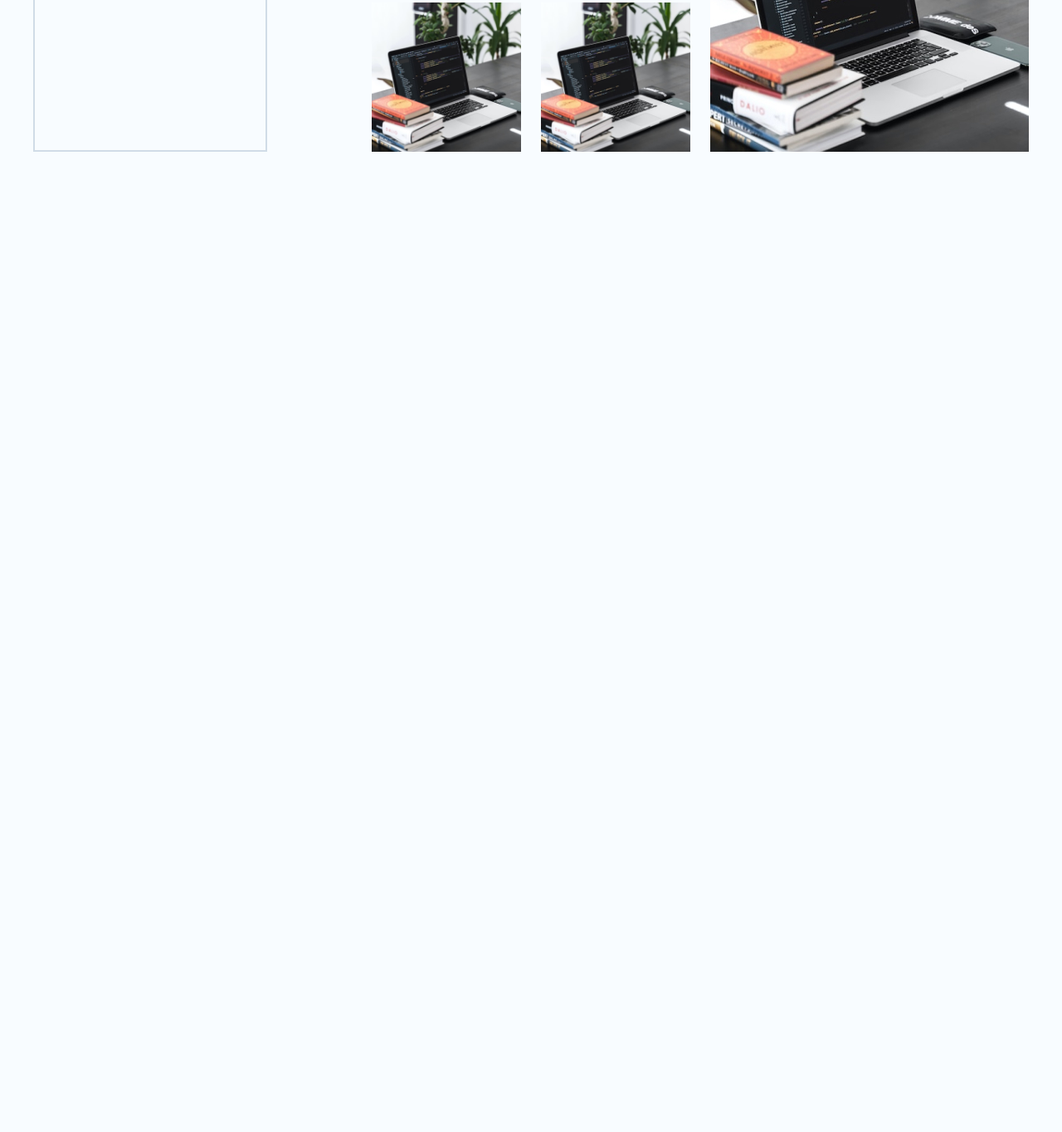
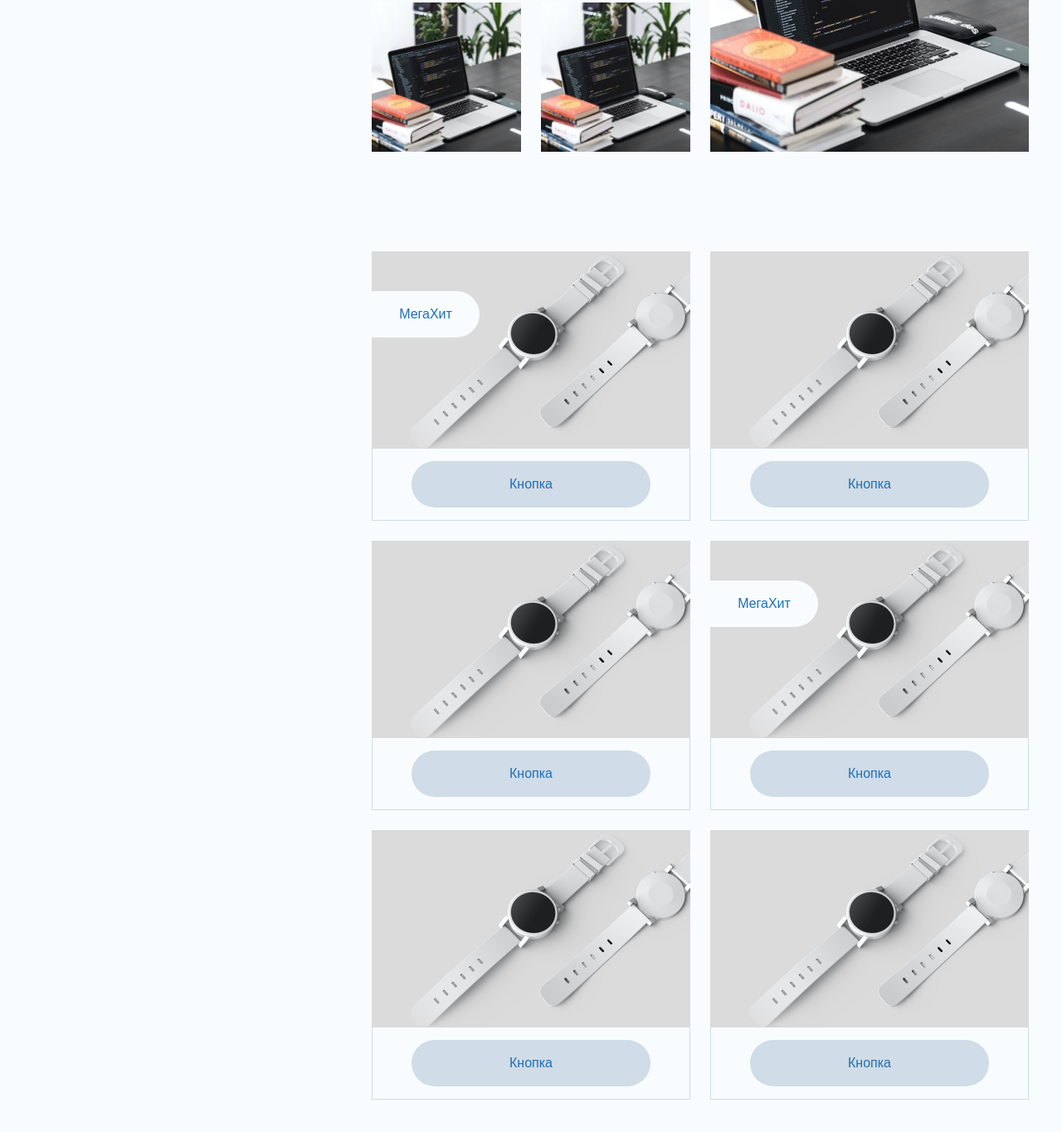
Before and after one commit to otabekmbw124/HomeWork, a plain HTML site: page lesson/intro-69/index.html in a window 1280 px wide. Shown: the part 1383-2748 px from the top of the page at 83% size. Before the commit the page ends 1686 px from the top, so only its background shows below. Drawn offline with Linux system fonts and the light colour scheme; a web font is replaced by a local one.

Commit message:
Add files via upload

```diff
--- a/lesson/intro-69/css/style.css
+++ b/lesson/intro-69/css/style.css
@@ -146,13 +146,32 @@ body {
 
 /* ================================================================= */
 
+
+.main__body {
+  width: 100%;
+  max-width: 792px;
+}
+
+
 .main__general {
   padding: 120px 0;
 }
 
+
 .main__wrapper {
   display: flex;
-  gap: 126px;
+  align-items: start;
+  justify-content: space-between;
+  gap: 30px;
+}
+
+.main__sidebar{
+  position: sticky;
+  top: 5vh;
+}
+
+.main__gallery {
+  margin-bottom: 15.1%;
 }
 
 .sidebar {
@@ -161,6 +180,7 @@ body {
   max-width: 282px;
   width: 100%;
   border: 2px solid #D0DCE7;
+  min-height: 60vh;
 }
 
 .sidebar__item {
@@ -233,6 +253,7 @@ body {
 
 /* ====================================================== */
 
+
 .gallery {
   display: grid;
   grid-template-columns: repeat(4, 1fr);
@@ -245,6 +266,7 @@ body {
   display: block;
   position: relative;
   overflow: hidden;
+  padding-bottom: 180px;
 }
 
 .gallery__img:hover .gallery__hint {
@@ -253,7 +275,15 @@ body {
 }
 
 .gallery__img img {
+  position: absolute;
+  top: 0;
+  left: 0;
+  bottom: 0;
+  right: 0;
   width: 100%;
+  height: 100%;
+  object-fit: cover;
+  object-position: 50% 50%;
 }
 
 .gallery__img--large-left {
@@ -287,3 +317,82 @@ body {
   transition: all .5s;
   transform: translateY(100%);
 }
+
+/* ===================================================== */
+
+.products {
+  display: grid;
+  grid-template-columns: repeat(2, 1fr);
+  gap: 24px;
+}
+
+.products__item {}
+
+.products__item-img {
+  position: relative;
+  padding-bottom: 62%;
+}
+
+.products__item-img img {
+  position: absolute;
+  top: 0;
+  left: 0;
+  width: 100%;
+  height: 100%;
+  object-fit: cover;
+  object-position: 50% 50%;
+}
+
+.products__item-badge {
+  position: absolute;
+  top: 20.168%;
+  color: #1D6FB6;
+  padding: 4.7% 7.6%;
+  border-radius: 0px 100px 100px 0px;
+  background: #F8FCFF;
+  min-width: 33.856%;
+  text-align: center;
+  animation: badge-active 2s infinite alternate;
+}
+
+.products__body {
+  border: 1px #D0DCE7 solid;
+  border-top: none;
+  padding: 15px 12px;
+}
+
+.products__body-button {
+  margin: 0 auto;
+}
+
+@keyframes badge-active{
+  0%{
+    width: 33.856%;
+  }
+
+  66.666%{
+    width: 33.856%;
+  }
+
+  100%{
+    width: 38.55%;
+  }
+}
+
+
+/* ======================================== */
+
+.footer{
+  background: #788088;
+  color: #F8FCFF;
+  font-weight: 400;
+  text-align: center;
+  padding: 30px 0;
+}
+
+.footer__inner{
+  display: flex;
+  justify-content: center;
+  align-items: center;
+  gap: 10px;
+}
--- a/lesson/intro-69/index.html
+++ b/lesson/intro-69/index.html
@@ -56,22 +56,29 @@
           <ul class="hero__list">
             <li class="hero__list-item">
               <svg width="21" height="20" viewBox="0 0 21 20" fill="none" xmlns="http://www.w3.org/2000/svg">
-                <path d="M16 20H6V7L13 0L14.25 1.25C14.3667 1.36667 14.4627 1.525 14.538 1.725C14.6133 1.925 14.6507 2.11667 14.65 2.3V2.65L13.55 7H19C19.5333 7 20 7.2 20.4 7.6C20.8 8 21 8.46667 21 9V11C21 11.1167 20.9877 11.2417 20.963 11.375C20.9383 11.5083 20.9007 11.6333 20.85 11.75L17.85 18.8C17.7 19.1333 17.45 19.4167 17.1 19.65C16.75 19.8833 16.3833 20 16 20ZM4 7V20H0V7H4Z" fill="#F8FCFF"/>
-                </svg>
+                <path
+                  d="M16 20H6V7L13 0L14.25 1.25C14.3667 1.36667 14.4627 1.525 14.538 1.725C14.6133 1.925 14.6507 2.11667 14.65 2.3V2.65L13.55 7H19C19.5333 7 20 7.2 20.4 7.6C20.8 8 21 8.46667 21 9V11C21 11.1167 20.9877 11.2417 20.963 11.375C20.9383 11.5083 20.9007 11.6333 20.85 11.75L17.85 18.8C17.7 19.1333 17.45 19.4167 17.1 19.65C16.75 19.8833 16.3833 20 16 20ZM4 7V20H0V7H4Z"
+                  fill="#F8FCFF" />
+              </svg>
 
               Преимущество
             </li>
             <li class="hero__list-item">
               <svg width="21" height="20" viewBox="0 0 21 20" fill="none" xmlns="http://www.w3.org/2000/svg">
-                <path d="M16 20H6V7L13 0L14.25 1.25C14.3667 1.36667 14.4627 1.525 14.538 1.725C14.6133 1.925 14.6507 2.11667 14.65 2.3V2.65L13.55 7H19C19.5333 7 20 7.2 20.4 7.6C20.8 8 21 8.46667 21 9V11C21 11.1167 20.9877 11.2417 20.963 11.375C20.9383 11.5083 20.9007 11.6333 20.85 11.75L17.85 18.8C17.7 19.1333 17.45 19.4167 17.1 19.65C16.75 19.8833 16.3833 20 16 20ZM4 7V20H0V7H4Z" fill="#F8FCFF"/>
-                </svg>
+                <path
+                  d="M16 20H6V7L13 0L14.25 1.25C14.3667 1.36667 14.4627 1.525 14.538 1.725C14.6133 1.925 14.6507 2.11667 14.65 2.3V2.65L13.55 7H19C19.5333 7 20 7.2 20.4 7.6C20.8 8 21 8.46667 21 9V11C21 11.1167 20.9877 11.2417 20.963 11.375C20.9383 11.5083 20.9007 11.6333 20.85 11.75L17.85 18.8C17.7 19.1333 17.45 19.4167 17.1 19.65C16.75 19.8833 16.3833 20 16 20ZM4 7V20H0V7H4Z"
+                  fill="#F8FCFF" />
+              </svg>
               Преимущество
             </li>
             <li class="hero__list-item">
               <svg width="21" height="20" viewBox="0 0 21 20" fill="none" xmlns="http://www.w3.org/2000/svg">
-                <path d="M16 20H6V7L13 0L14.25 1.25C14.3667 1.36667 14.4627 1.525 14.538 1.725C14.6133 1.925 14.6507 2.11667 14.65 2.3V2.65L13.55 7H19C19.5333 7 20 7.2 20.4 7.6C20.8 8 21 8.46667 21 9V11C21 11.1167 20.9877 11.2417 20.963 11.375C20.9383 11.5083 20.9007 11.6333 20.85 11.75L17.85 18.8C17.7 19.1333 17.45 19.4167 17.1 19.65C16.75 19.8833 16.3833 20 16 20ZM4 7V20H0V7H4Z" fill="#F8FCFF"/>
-                </svg>
-              Преимущество</li>
+                <path
+                  d="M16 20H6V7L13 0L14.25 1.25C14.3667 1.36667 14.4627 1.525 14.538 1.725C14.6133 1.925 14.6507 2.11667 14.65 2.3V2.65L13.55 7H19C19.5333 7 20 7.2 20.4 7.6C20.8 8 21 8.46667 21 9V11C21 11.1167 20.9877 11.2417 20.963 11.375C20.9383 11.5083 20.9007 11.6333 20.85 11.75L17.85 18.8C17.7 19.1333 17.45 19.4167 17.1 19.65C16.75 19.8833 16.3833 20 16 20ZM4 7V20H0V7H4Z"
+                  fill="#F8FCFF" />
+              </svg>
+              Преимущество
+            </li>
           </ul>
           <a href="#" class="button">Кнопка</a>
         </div>
@@ -83,7 +90,7 @@
     <div class="main__general">
       <div class="container">
         <div class="main__wrapper">
-          <aside class="sidebar">
+          <aside class="main__sidebar sidebar">
             <nav class="sidebar__nav">
               <ul class="sidebar__list">
                 <li class="sidebar__item">
@@ -108,7 +115,7 @@
             </nav>
           </aside>
           <div class="main__body">
-            <div class="gallery">
+            <div class="main__gallery gallery">
               <a href="" class="gallery__img gallery__img--large-left">
                 <img src="img/laptop.jpg" alt="Ноутбук">
                 <div class="gallery__hint">Подробнее</div>
@@ -150,12 +157,77 @@
                 <div class="gallery__hint">Подробнее</div>
               </a>
             </div>
+            <ul class="products">
+              <li class="products__item">
+                <div class="products__item-img">
+                  <img src="img/watch.jpg" alt="Часы">
+                  <div class="products__item-badge">
+                    МегаХит
+                  </div>
+                </div>
+                <div class="products__body">
+                  <a href="#" class="products__body-button button">Кнопка</a>
+                </div>
+              </li>
+              <li class="products__item">
+                <div class="products__item-img">
+                  <img src="img/watch.jpg" alt="Часы">
+                </div>
+                <div class="products__body">
+                  <a href="#" class="products__body-button button">Кнопка</a>
+                </div>
+              </li>
+              <li class="products__item">
+                <div class="products__item-img">
+                  <img src="img/watch.jpg" alt="Часы">
+                </div>
+                <div class="products__body">
+                  <a href="#" class="products__body-button button">Кнопка</a>
+                </div>
+              </li>
+              <li class="products__item">
+                <div class="products__item-img">
+                  <img src="img/watch.jpg" alt="Часы">
+                  <div class="products__item-badge">
+                    МегаХит
+                  </div>
+                </div>
+                <div class="products__body">
+                  <a href="#" class="products__body-button button">Кнопка</a>
+                </div>
+              </li>
+              <li class="products__item">
+                <div class="products__item-img">
+                  <img src="img/watch.jpg" alt="Часы">
+                </div>
+                <div class="products__body">
+                  <a href="#" class="products__body-button button">Кнопка</a>
+                </div>
+              </li>
+              <li class="products__item">
+                <div class="products__item-img">
+                  <img src="img/watch.jpg" alt="Часы">
+                </div>
+                <div class="products__body">
+                  <a href="#" class="products__body-button button">Кнопка</a>
+                </div>
+              </li>
+            </ul>
           </div>
         </div>
       </div>
     </div>
   </main>
-  <footer></footer>
+  <footer class="footer">
+    <div class="container">
+      <div class="footer__inner">
+        <svg width="20" height="20" viewBox="0 0 20 20" fill="none" xmlns="http://www.w3.org/2000/svg">
+          <path fill-rule="evenodd" clip-rule="evenodd" d="M10 20C4.477 20 0 15.523 0 10C0 4.477 4.477 0 10 0C15.523 0 20 4.477 20 10C20 15.523 15.523 20 10 20ZM10.286 6.75C8.283 6.75 6.75 8.253 6.75 10C6.75 11.747 8.283 13.25 10.286 13.25C10.797 13.25 11.281 13.15 11.716 12.973C11.8072 12.9358 11.9048 12.9169 12.0034 12.9174C12.1019 12.9179 12.1993 12.9378 12.2901 12.9759C12.3809 13.0141 12.4633 13.0698 12.5326 13.1398C12.6019 13.2098 12.6568 13.2928 12.694 13.384C12.7312 13.4752 12.7501 13.5728 12.7496 13.6714C12.7491 13.7699 12.7292 13.8673 12.6911 13.9581C12.6529 14.0489 12.5972 14.1313 12.5272 14.2006C12.4572 14.2699 12.3742 14.3248 12.283 14.362C11.6487 14.6193 10.9705 14.7511 10.286 14.75C7.554 14.75 5.25 12.671 5.25 10C5.25 7.329 7.554 5.25 10.286 5.25C10.9705 5.24891 11.6487 5.38068 12.283 5.638C12.4673 5.71306 12.6143 5.85826 12.6916 6.04167C12.7688 6.22508 12.7701 6.43167 12.695 6.616C12.6199 6.80033 12.4747 6.94729 12.2913 7.02455C12.1079 7.10182 11.9013 7.10306 11.717 7.028C11.2625 6.84346 10.7765 6.74904 10.286 6.75Z" fill="#F8FCFF"/>
+          </svg>
+            Все права защищены
+      </div>
+    </div>
+  </footer>
 </body>
 
 </html>
```
